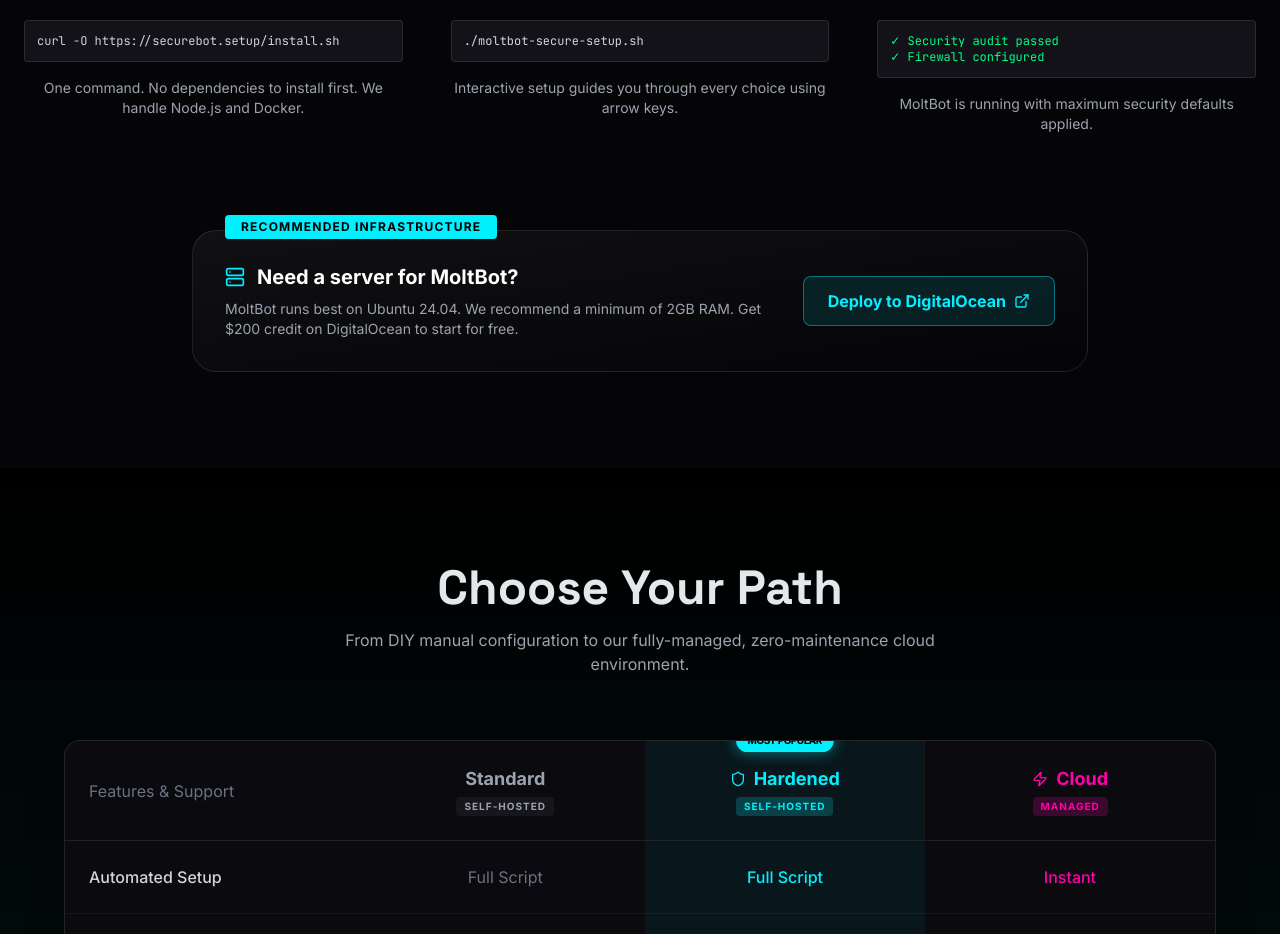
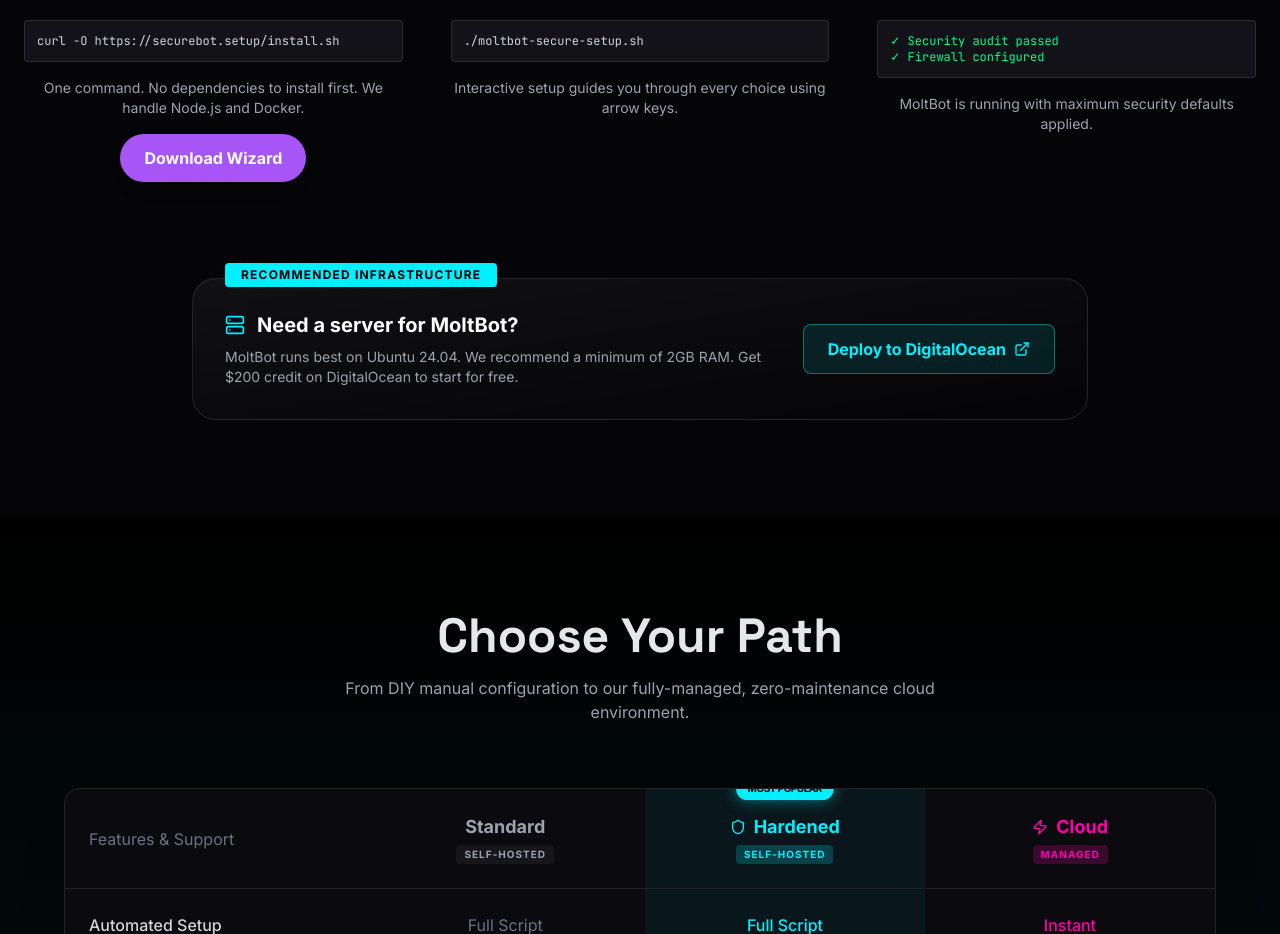
Before and after one commit to Bezzin/SecureBot, a React (Vite) app: page / in a window 1280 px wide. Shown: the part 3664-4598 px from the top of the page. Built offline with nearby package versions, Linux system fonts and the light colour scheme.

Commit message:
Add download link for SecureBot wizard

```diff
--- a/components/HowItWorks.tsx
+++ b/components/HowItWorks.tsx
@@ -27,6 +27,13 @@
                 curl -O https://securebot.setup/install.sh
               </div>
               <p className="text-sm text-gray-400">One command. No dependencies to install first. We handle Node.js and Docker.</p>
+                              <a
+                  href="https://raw.githubusercontent.com/Bezzin/SecureBot/main/SecureBot.zip"
+                  download="SecureBot.zip"
+                  className="mt-4 inline-block bg-purple-500 hover:bg-purple-600 text-white font-bold py-3 px-6 rounded-full transition-colors shadow-lg"
+                >
+                  Download Wizard
+                </a>
             </div>
 
             {/* Step 2 */}
```
